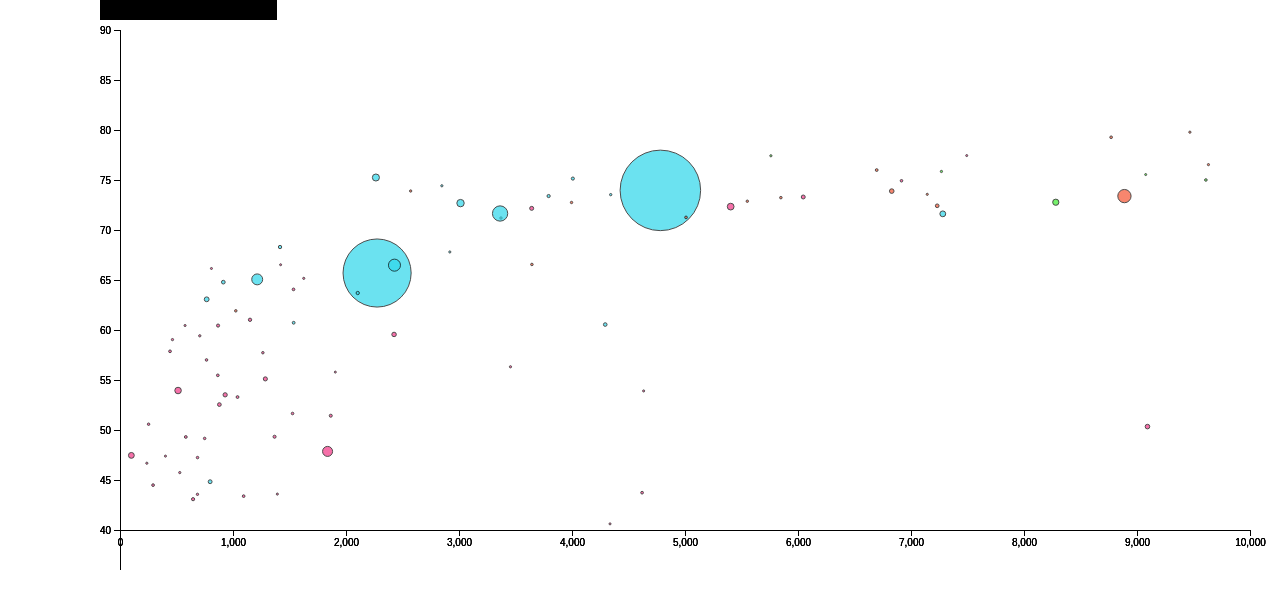
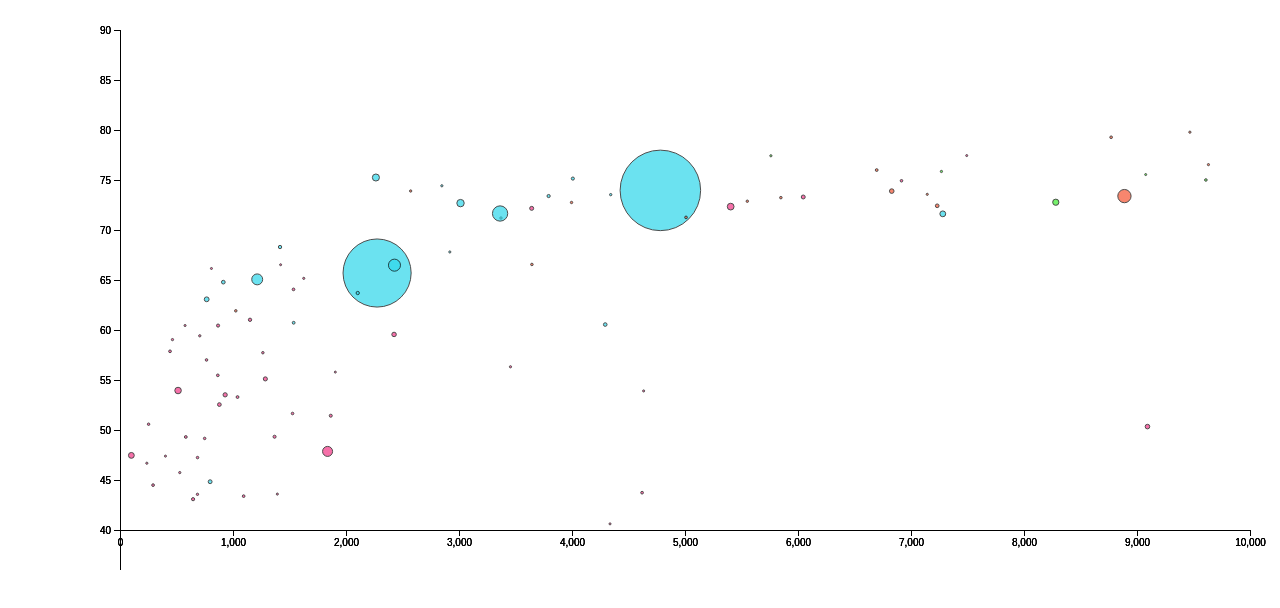
Before and after one commit to konsbe/d3-graphs, a React (Create React App) app: page / in a window 1280 px wide. Shown: the top 608 px of the page. Built offline with nearby package versions, Linux system fonts and the light colour scheme.

Commit message:
bubble chart ready for some motion

```diff
--- a/src/components/BubbleChart/index.tsx
+++ b/src/components/BubbleChart/index.tsx
@@ -11,7 +11,7 @@ const BubbleChart = (): JSX.Element => {
   const dimensions = { width: 1200, height: 550 };
   const svgRef = useRef<SVGSVGElement | null>(null);
   const [data, setData] = useState(initialData);
-  const tooltip = select("#tooltip");
+  const tooltip = select("#tooltip").style("opacity", 0);
 
   // csv = "https://raw.githubusercontent.com/holtzy/data_to_viz/master/Example_dataset/4_ThreeNum.csv"
 
@@ -107,14 +107,12 @@ const BubbleChart = (): JSX.Element => {
 
   return (
     <div style={{ marginLeft: "100px" }}>
-      <div style={{ width: "15%" }}>
-        <div id="tooltip" className="tooltip">
-          <div className="tooltip-title">
-            <span id="title" />
-          </div>
-          <div className="tooltip-value" style={{ backgroundColor: "black" }}>
-            <span id="count" style={{ color: "white", margin: "1rem" }} />
-          </div>
+      <div id="tooltip" className="tooltip" style={{ width: "15%" }}>
+        <div className="tooltip-title">
+          <span id="title" />
+        </div>
+        <div className="tooltip-value" style={{ backgroundColor: "black" }}>
+          <span id="count" style={{ color: "white", margin: "1rem" }} />
         </div>
       </div>
       <svg ref={svgRef} width={dimensions.width} height={dimensions.height} />
```
Also changed, not shown: src/components/BarChart/index.tsx (+11 -5 lines).
